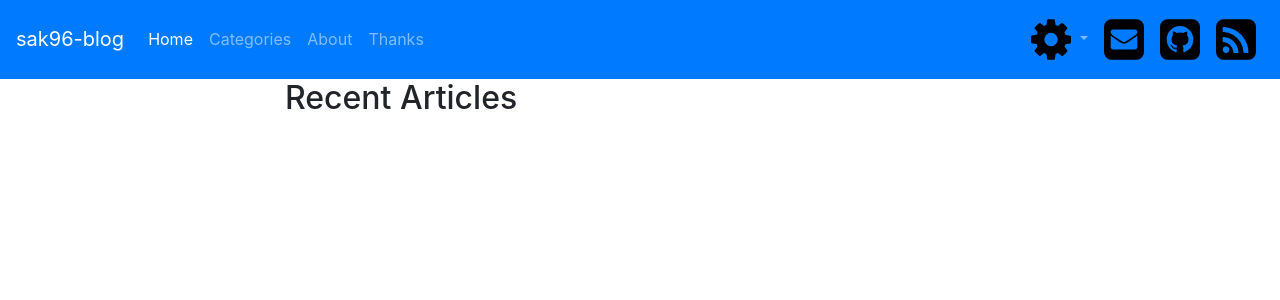
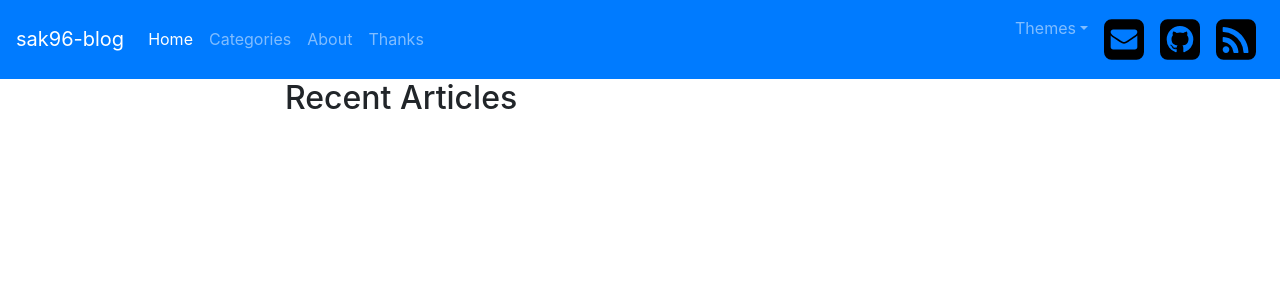
Before and after one commit to aakash-kori/aakash-kori.github.io, a Jekyll site: the page built from html_pages/index.html, in a window 1280 px wide. Shown: the top 300 px of the page. Built offline with Jekyll 4.4.1, drawn with Linux system fonts in a browser that asks for light colours.

Commit message:
removed  theme icon added text instead

```diff
--- a/_includes/theme.html
+++ b/_includes/theme.html
@@ -1,9 +1,6 @@
 <li class="nav-item dropdown">
-    <a href="#" class="nav-link dropdown-toggle" id="theme-btn">
-        <img style="width:40px;" src="{{site.baseurl}}/images/cog.svg">
-    </a>
+    <a href="#" class="nav-link dropdown-toggle" id="theme-btn">Themes</a>
     <ul class="dropdown-menu" id="theme-menu">
-        <li class="dropdown-header">Themes</li>
         {% for file in site.static_files %}
         {% if file.extname == ".css" %}
         <li class="dropdown-item theme-item" theme="{{site.baseurl}}{{file.path}}">{{file.basename}}</li>
```
Also changed, not shown: images/cog.svg (deleted).
